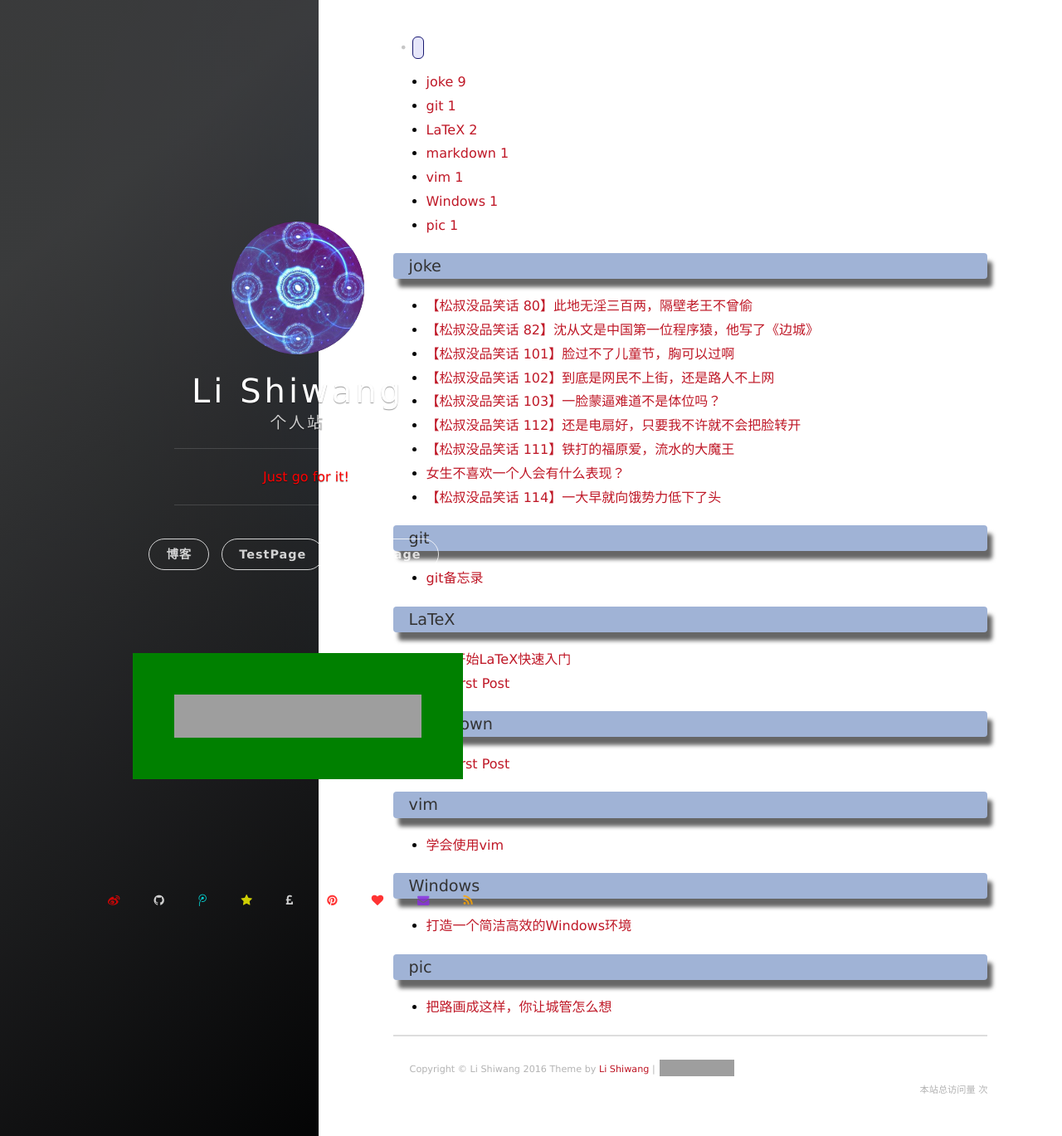
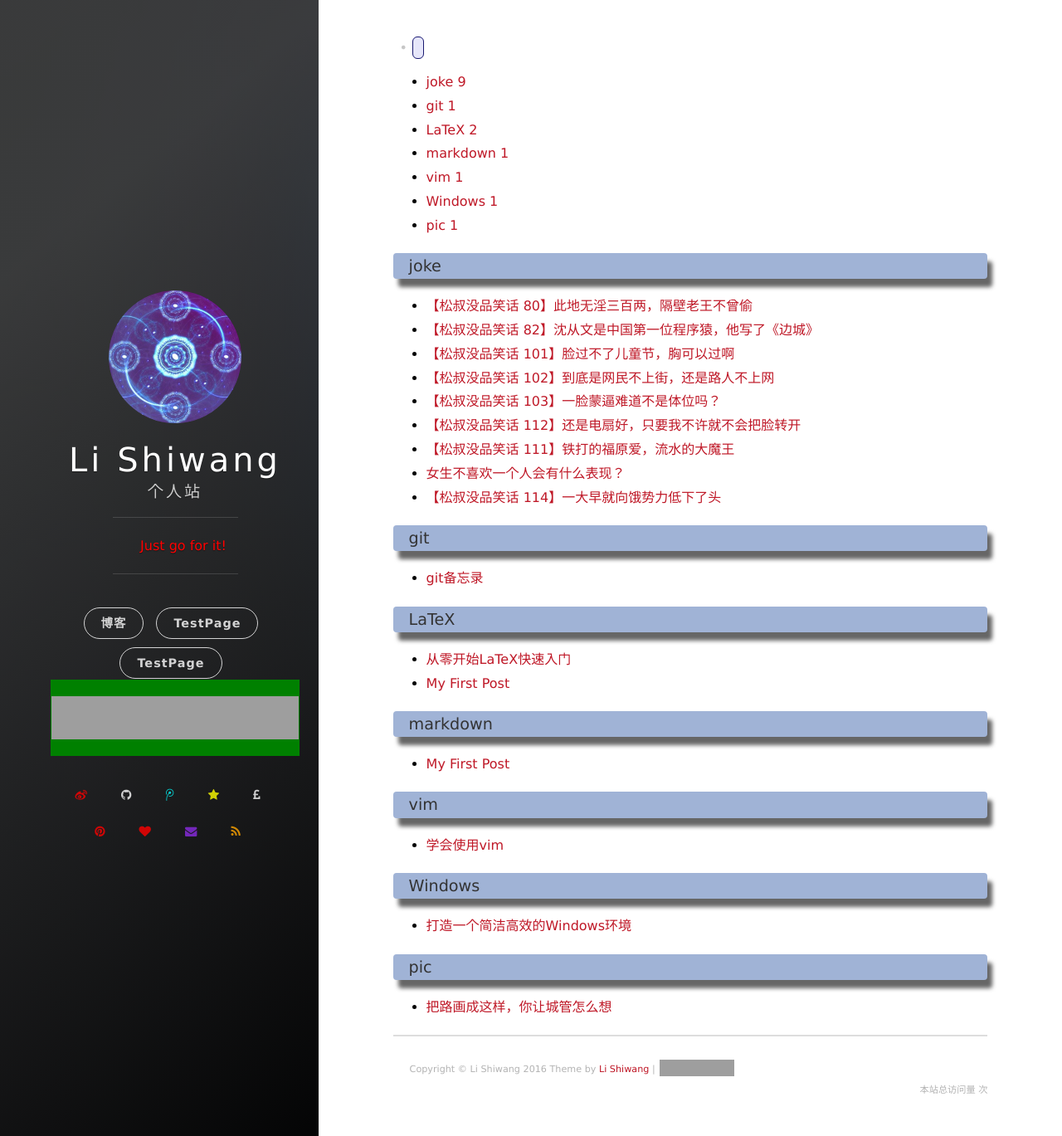
Before and after one commit to jggnice/jggnice.github.io, a Jekyll site: the page built from tags.html, in a window 1280 px wide and 1369 px high. Shown: the whole window at 83% size. Built offline with Jekyll 4.4.1, drawn with Linux system fonts in a browser that asks for light colours; nearby versions of some CDN libraries; comment, search, counter and statistics services are not loaded; grey boxes are pictures that could not be loaded.

Commit message:
new post

```diff
--- a/css/main.css
+++ b/css/main.css
@@ -1227,6 +1227,6 @@ body {
 #neteasemusic
 {
 background-color: green;
-padding: 50px;
-margin: 100px;
+padding: 20px 1px;
+margin: 1px;
 }
```
